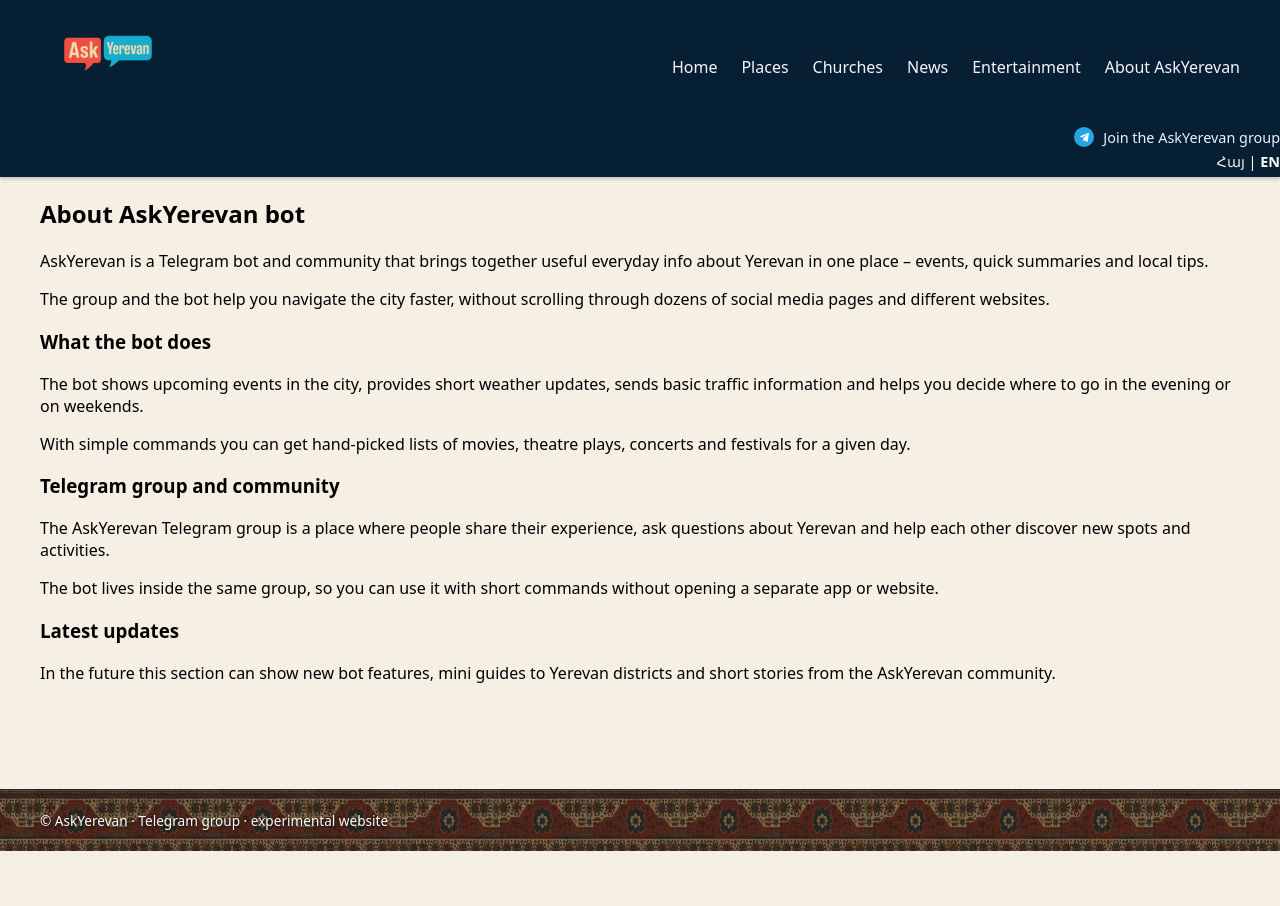
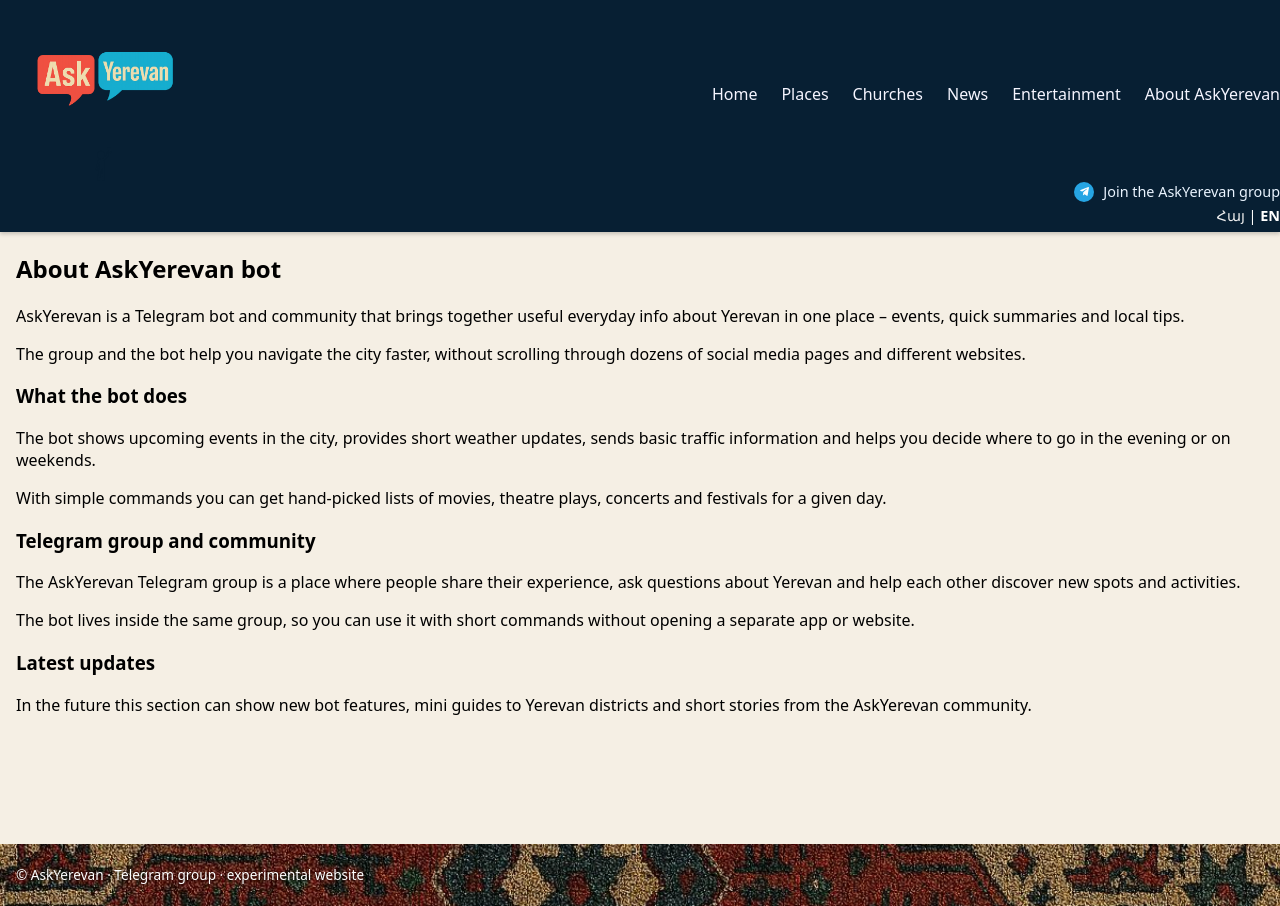
Before and after one commit to abgaryansaqo83-ctrl/ask-yerevan, a FastAPI app: page /en/about in a window 1280 px wide. Before the commit the page ends 851 px from the top, so only its background shows below. Run offline with FastAPI, Linux system fonts and the light colour scheme.

Commit message:
Update main.css

```diff
--- a/static/css/main.css
+++ b/static/css/main.css
@@ -24,7 +24,7 @@ body {
   content: "";
   position: absolute;
   inset: 0;
-  background: url("/static/img/home-hero.jpg.png") center/100% no-repeat;
+  background: url("/static/img/home-hero.jpg.png") center/90% no-repeat;
   /* 120%՝ քիչ zoom, ոչ 150, որ չխեղվի */
   opacity: 0.65;
   z-index: -1;
@@ -43,7 +43,7 @@ main.container {
 }
 
 .container {
-  max-width: 1200px;
+  max-width: 1280px;
   margin: 0 auto;
   padding: 0 1rem;
 }
@@ -86,7 +86,7 @@ main.container {
 }
 
 .logo-image {
-  height: 5.5rem;
+  height: 8.5rem;
   width: auto;
   display: block;
 }
@@ -108,7 +108,7 @@ main.container {
 }
 
 .logo-person {
-  height: 1.8rem;          /* եթե պետք է, փոխիր 1.6–2.2rem диапазոնում */
+  height: 2.2rem;          /* եթե պետք է, փոխիր 1.6–2.2rem диапазոնում */
   width: auto;
   display: block;
 }
@@ -405,8 +405,7 @@ main.container {
    =========================== */
 
 .site-footer {
-  background: url("/static/img/logo/rug-texture.jpg") center top repeat-x;
-  background-size: auto 100%;
+  background: url("/static/img/logo/rug-texture.jpg") center/cover no-repeat;
   color: #fff;
   font-size: 0.85rem;
 }
@@ -416,3 +415,8 @@ main.container {
   text-align: left;
   text-shadow: 0 1px 3px rgba(0,0,0,0.8);
 }
+
+/* ===========================
+   9. Utilities / Helpers
+   =========================== */
+/* Այստեղ կարող ես ավելացնել .text-center, .mt-*, .hidden և այլն */
```
